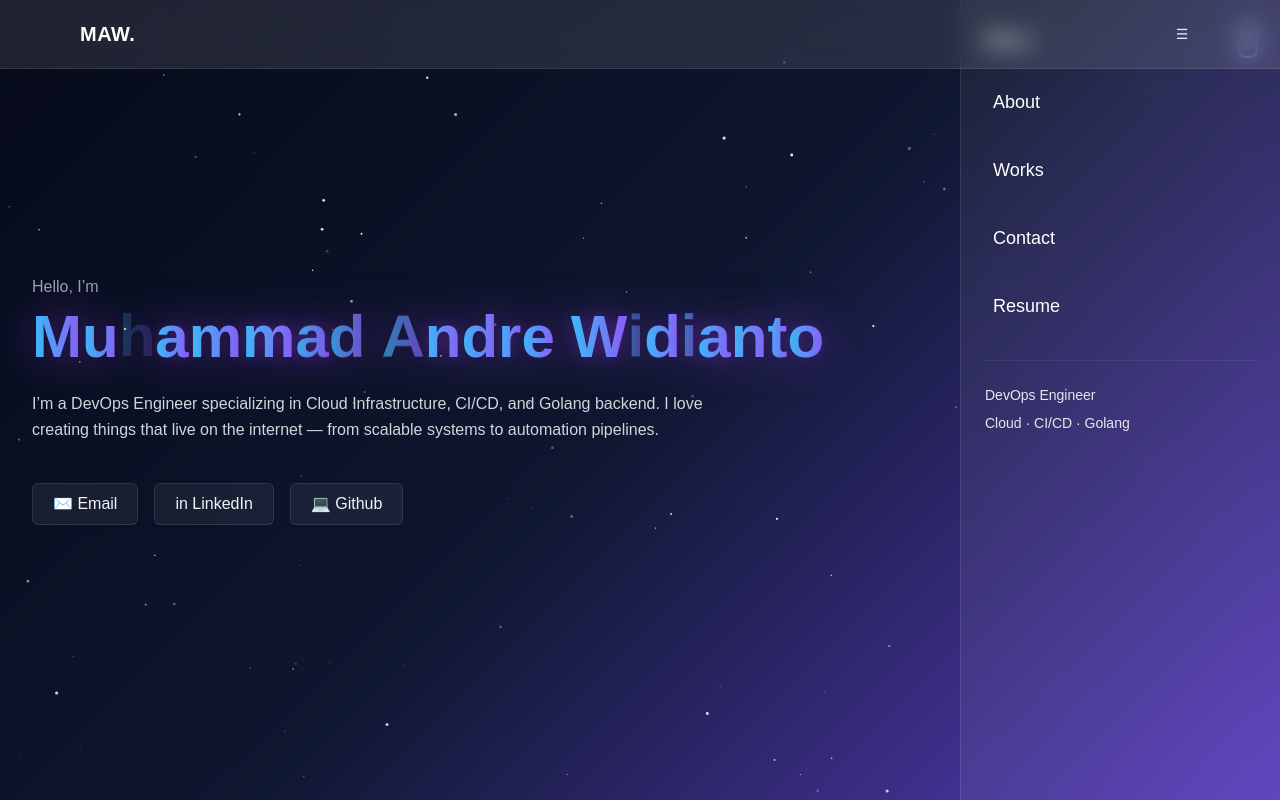
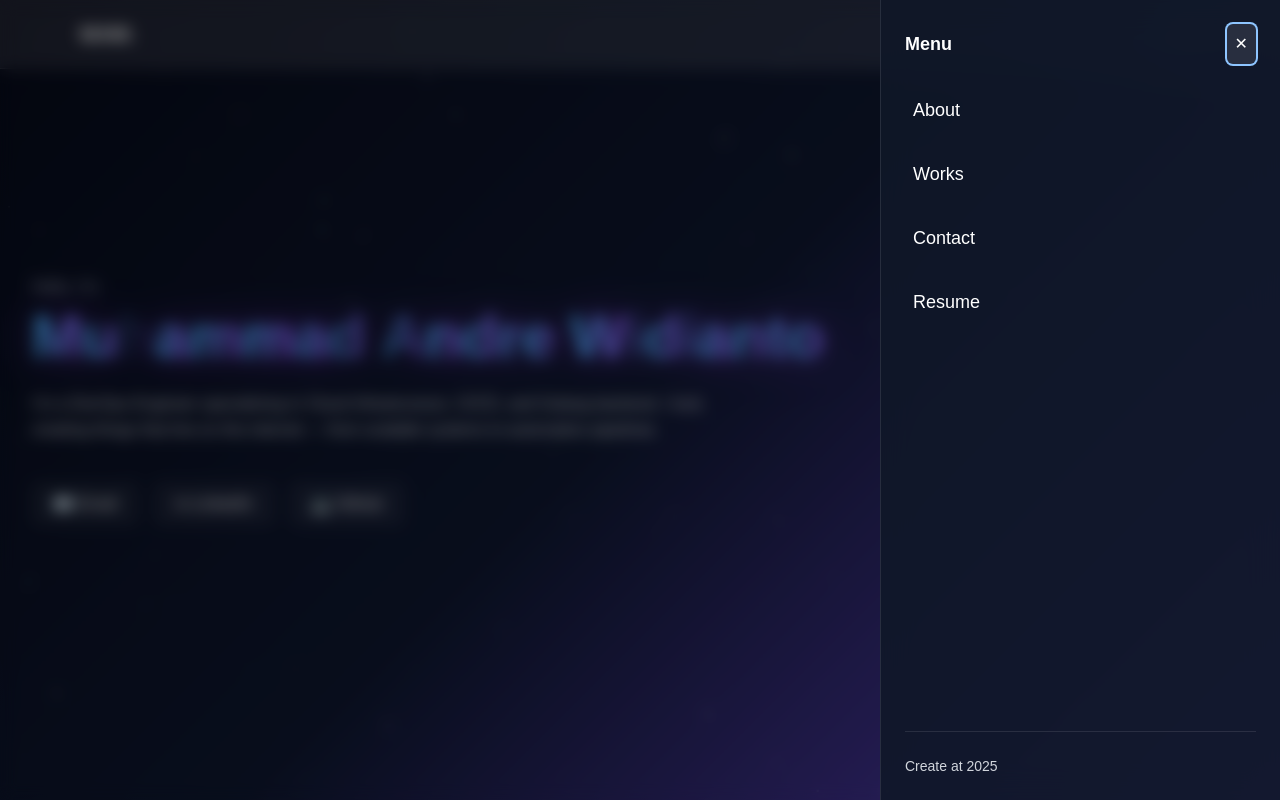
Before and after one commit to andrewidianto12/Landingpage-andre, a Next.js app: page / in a window 1280 px wide. Both pictures are taken after a click on the button "Open menu". Shown: the top 800 px of the page. Built offline with nearby package versions, Linux system fonts and the light colour scheme.

Commit message:
add work and fix sidebar

```diff
--- a/src/app/layout.tsx
+++ b/src/app/layout.tsx
@@ -17,7 +17,7 @@ const geistMono = Geist_Mono({
 });
 
 export const metadata: Metadata = {
-  title: "Landing Page MAW",
+  title: "Andre Universe",
   description: "Generated by MAW",
 };
 
--- a/src/app/page.tsx
+++ b/src/app/page.tsx
@@ -1,12 +1,14 @@
 import React from 'react';
 import Hero from '../components/Hero';
 import About from '../components/About';
+import Works from '../components/Works';
 
 export default function Page() {
   return (
     <>
       <Hero />
       <About />
+      <Works />
       {/* ...section lain jika ada */}
     </>
   );
--- a/src/components/Sidebar.tsx
+++ b/src/components/Sidebar.tsx
@@ -6,6 +6,7 @@ export default function Sidebar() {
     const closeBtnRef = useRef<HTMLButtonElement | null>(null);
     const panelRef = useRef<HTMLElement | null>(null);
 
+    // listen event untuk buka sidebar
     useEffect(() => {
         const onOpen = () => setOpen(true);
         const onKey = (e: KeyboardEvent) => {
@@ -20,19 +21,16 @@ export default function Sidebar() {
         };
     }, []);
 
-    // lock scroll and focus management
+    // lock scroll dan auto focus
     useEffect(() => {
         document.body.style.overflow = open ? 'hidden' : '';
-        if (open) {
-            // focus close button when opened
-            setTimeout(() => closeBtnRef.current?.focus(), 50);
-        }
+        if (open) setTimeout(() => closeBtnRef.current?.focus(), 50);
         return () => {
             document.body.style.overflow = '';
         };
     }, [open]);
 
-    // simple focus trap inside panel
+    // focus trap agar tab tetap di panel
     useEffect(() => {
         if (!open || !panelRef.current) return;
         const panel = panelRef.current;
@@ -48,16 +46,12 @@ export default function Sidebar() {
 
         const onKey = (e: KeyboardEvent) => {
             if (e.key !== 'Tab') return;
-            if (e.shiftKey) {
-                if (document.activeElement === first) {
+            if (e.shiftKey && document.activeElement === first) {
                 e.preventDefault();
                 last.focus();
-                }
-            } else {
-                if (document.activeElement === last) {
+            } else if (!e.shiftKey && document.activeElement === last) {
                 e.preventDefault();
                 first.focus();
-                }
             }
         };
 
@@ -68,42 +62,48 @@ export default function Sidebar() {
     return (
         <>
             {/* overlay */}
+            {open && (
                 <div
+                    className="fixed inset-0 z-[70] bg-black/40 backdrop-blur-sm transition-opacity duration-300"
                     onClick={() => setOpen(false)}
                     aria-hidden={!open}
                 />
+            )}
 
-            {/* sidebar panel (right) */}
+            {/* sidebar panel */}
             <aside
                 id="site-sidebar"
                 ref={panelRef}
                 aria-hidden={!open}
-                className={`fixed right-0 top-0 z-50 h-full w-80 max-w-[90%] transform transition-transform duration-300 ease-in-out
+                className={`fixed top-0 right-0 z-[80] h-full w-full sm:w-[80%] md:w-[400px] max-w-full
+          transform transition-transform duration-300 ease-in-out
           ${open ? 'translate-x-0' : 'translate-x-full'}
-          bg-white/6 backdrop-blur-md border-l border-white/10 text-white p-6`}
+          bg-gray-900/90 backdrop-blur-lg border-l border-white/10 text-white p-6 flex flex-col`}
             >
+                {/* Header */}
                 <div className="flex items-center justify-between mb-6">
                     <h3 className="text-lg font-semibold">Menu</h3>
                     <button
                         ref={closeBtnRef}
                         onClick={() => setOpen(false)}
                         aria-label="Close menu"
-                        className="p-1 rounded-md bg-white/4 hover:bg-white/6 focus:outline-none focus:ring-2 focus:ring-blue-300"
+                        className="p-2 rounded-md bg-white/10 hover:bg-white/20 focus:outline-none focus:ring-2 focus:ring-blue-300"
                     >
-                        x
+                        ✕
                     </button>
                 </div>
 
-                <nav className="flex flex-col gap-6 text-lg">
-                    <a href="#about" onClick={() => setOpen(false)} className="py-2 px-2 rounded hover:bg-white/4 transition">About</a>
-                    <a href="#works" onClick={() => setOpen(false)} className="py-2 px-2 rounded hover:bg-white/4 transition">Works</a>
-                    <a href="#contact" onClick={() => setOpen(false)} className="py-2 px-2 rounded hover:bg-white/4 transition">Contact</a>
-                    <a href="/resume.pdf" onClick={() => setOpen(false)} className="py-2 px-2 rounded hover:bg-white/4 transition">Resume</a>
+                {/* Navigation */}
+                <nav className="flex flex-col gap-5 text-lg">
+                    <a href="#about" onClick={() => setOpen(false)} className="py-2 px-2 rounded hover:bg-white/10 transition">About</a>
+                    <a href="#works" onClick={() => setOpen(false)} className="py-2 px-2 rounded hover:bg-white/10 transition">Works</a>
+                    <a href="#contact" onClick={() => setOpen(false)} className="py-2 px-2 rounded hover:bg-white/10 transition">Contact</a>
+                    <a href="/resume.pdf" onClick={() => setOpen(false)} className="py-2 px-2 rounded hover:bg-white/10 transition">Resume</a>
                 </nav>
 
-                <div className="mt-8 border-t border-white/6 pt-6 text-sm text-gray-200">
-                    <p>DevOps Engineer</p>
-                    <p className="mt-2">Cloud · CI/CD · Golang</p>
+                {/* Footer */}
+                <div className="mt-auto border-t border-white/10 pt-6 text-sm text-gray-300">
+                    <p>Create at 2025</p>
                 </div>
             </aside>
         </>
```
Lines whose indentation alone changed are shown as unchanged.
